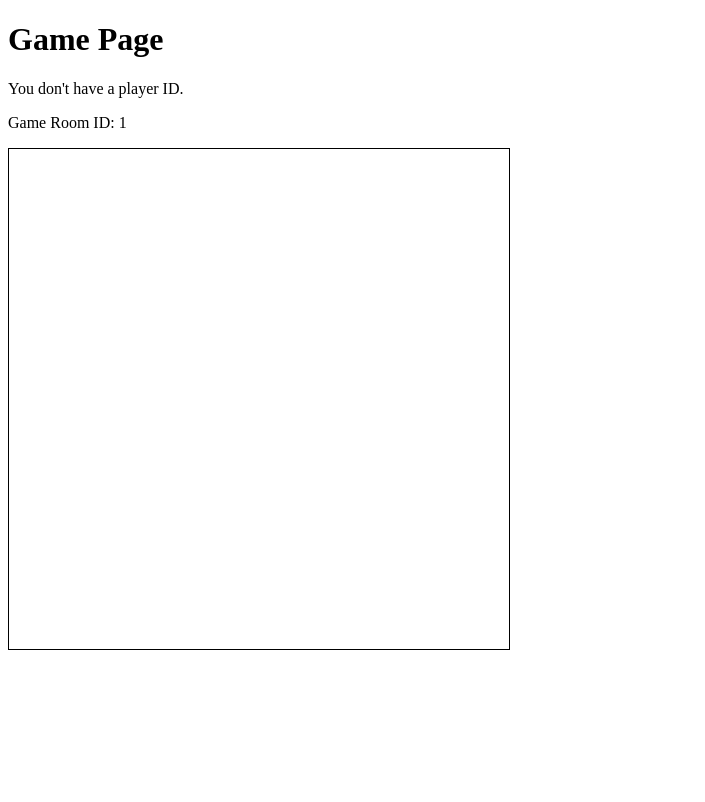
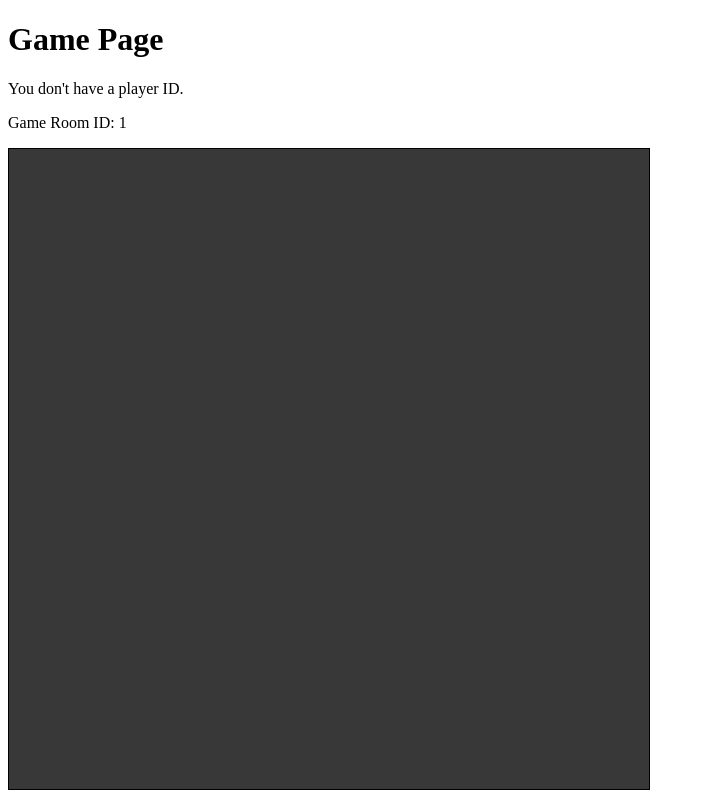
Before and after one commit to Temmuks/grp-3-multiplayer-client, a React (Vite) app: page /game/1 in a window 1280 px wide. Shown: the whole page, without its empty margins (0-705 px from the left). Built offline with nearby package versions, Linux system fonts and the light colour scheme; no server answers.

Commit message:
Added env file and fixed files to support it

```diff
--- a/src/App.css
+++ b/src/App.css
@@ -1,5 +1,6 @@
 .game-window{
-    width: 500px;
-    height: 500px;
+    width: 80vh;
+    height: 80vb;
     border: 1px solid black;
+    background-color: rgb(56, 56, 56);
 }
--- a/src/components/GameRoomsList.tsx
+++ b/src/components/GameRoomsList.tsx
@@ -5,6 +5,8 @@ import type { IMessage } from "@stomp/stompjs";
 import type { GameRoomDisplayDTO } from "../config";
 
 function GameRoomsList() {
+  const api = import.meta.env.VITE_API_URL ?? "";
+
   const client = useWebSocket();
   const [gameRooms, setGameRooms] = useState<GameRoomDisplayDTO[]>([]);
   const [maxPlayers, setMaxPlayers] = useState(4);
@@ -52,7 +54,7 @@ function GameRoomsList() {
       </select>
       <button
         onClick={() => {
-          fetch("http://localhost:8080/api/gameRooms", {
+          fetch(api + "/api/gameRooms", {
             method: "POST",
             headers: {
               "Content-Type": "application/json",
--- a/src/contexts/WebSocketContext.tsx
+++ b/src/contexts/WebSocketContext.tsx
@@ -1,36 +1,36 @@
-import { Client } from "@stomp/stompjs"
-import { createContext, useContext, useEffect, useState } from "react"
-import SockJS from 'sockjs-client';
+import { Client } from "@stomp/stompjs";
+import { createContext, useContext, useEffect, useState } from "react";
+import SockJS from "sockjs-client";
 
-const WebSocketContext = createContext<Client | null>(null)
+const WebSocketContext = createContext<Client | null>(null);
 
-export function WebSocketProvider({ children }: {children: React.ReactNode}) {
-    const [client, setClient] = useState<Client | null>(null)
+export function WebSocketProvider({ children }: { children: React.ReactNode }) {
+  const [client, setClient] = useState<Client | null>(null);
 
-    useEffect(() => {
-        const client = new Client({
-            webSocketFactory: () => new SockJS("http://localhost:8080/ws"),
-        })
+  const api = import.meta.env.VITE_API_URL ?? "";
 
-        client.onConnect = () => {
-            setClient(client)
-        }
+  useEffect(() => {
+    const client = new Client({
+      webSocketFactory: () => new SockJS(api + "/ws"),
+    });
 
-        client.activate()
+    client.onConnect = () => {
+      setClient(client);
+    };
 
-        return () => {
-            client.deactivate()
-        }
+    client.activate();
 
-    }, [])
+    return () => {
+      client.deactivate();
+    };
+  }, []);
   return (
     <WebSocketContext.Provider value={client}>
-        {children}
+      {children}
     </WebSocketContext.Provider>
-  )
+  );
 }
 
-
 export function useWebSocket() {
-    return useContext(WebSocketContext)
+  return useContext(WebSocketContext);
 }
--- a/src/pages/GamePage.tsx
+++ b/src/pages/GamePage.tsx
@@ -5,6 +5,8 @@ import type { IMessage } from "@stomp/stompjs";
 import type { GameRoomJoinDTO, PlayerUpdateDTO } from "../config";
 
 function GamePage() {
+  const api = import.meta.env.VITE_API_URL ?? "";
+
   const { gameRoomId } = useParams();
   const client = useWebSocket();
   const [playerId, setPlayerId] = useState<string | null>(null);
@@ -23,13 +25,19 @@ function GamePage() {
     // TODO: add calls to drawPixel with player's new positions
     // console.log("got message")
 
-    JSON.parse(message.body).playerUpdateDTOList.forEach((playerUpdateDTO: PlayerUpdateDTO) => {
-      drawPixel(playerUpdateDTO.positionDTO.x, playerUpdateDTO.positionDTO.y, playerUpdateDTO.playerColor);
+    JSON.parse(message.body).playerUpdateDTOList.forEach(
+      (playerUpdateDTO: PlayerUpdateDTO) => {
+        drawPixel(
+          playerUpdateDTO.positionDTO.x,
+          playerUpdateDTO.positionDTO.y,
+          playerUpdateDTO.playerColor,
+        );
 
-      console.log("PLAYER POS X:" + playerUpdateDTO.positionDTO.x);
-      console.log("PLAYER POS Y:" + playerUpdateDTO.positionDTO.y);
-      console.log("PLAYER Color:" + playerUpdateDTO.playerColor);
-    });
+        // console.log("PLAYER POS X:" + playerUpdateDTO.positionDTO.x);
+        // console.log("PLAYER POS Y:" + playerUpdateDTO.positionDTO.y);
+        // console.log("PLAYER Color:" + playerUpdateDTO.playerColor);
+      },
+    );
   }
 
   function drawPixel(x: number, y: number, color: string) {
@@ -38,6 +46,7 @@ function GamePage() {
     context.fillStyle = color;
 
     context.fillRect(x * pixelWidth, y * pixelWidth, pixelWidth, pixelWidth);
+    console.log(gridSize);
   }
 
   useEffect(() => {
@@ -56,7 +65,7 @@ function GamePage() {
       if (playerId != null) {
         return;
       } else {
-        fetch(`http://localhost:8080/api/join/${gameRoomId}`, {
+        fetch(`${api}/api/join/${gameRoomId}`, {
           method: "POST",
         })
           .then((response) => response.json())
@@ -122,7 +131,6 @@ function GamePage() {
     };
   }, [client, playerId, gameRoomId]);
 
-
   return (
     <div>
       <h1>Game Page</h1>
```
Also changed, not shown: 1 other file (tests, documents, lock files or other folders).
